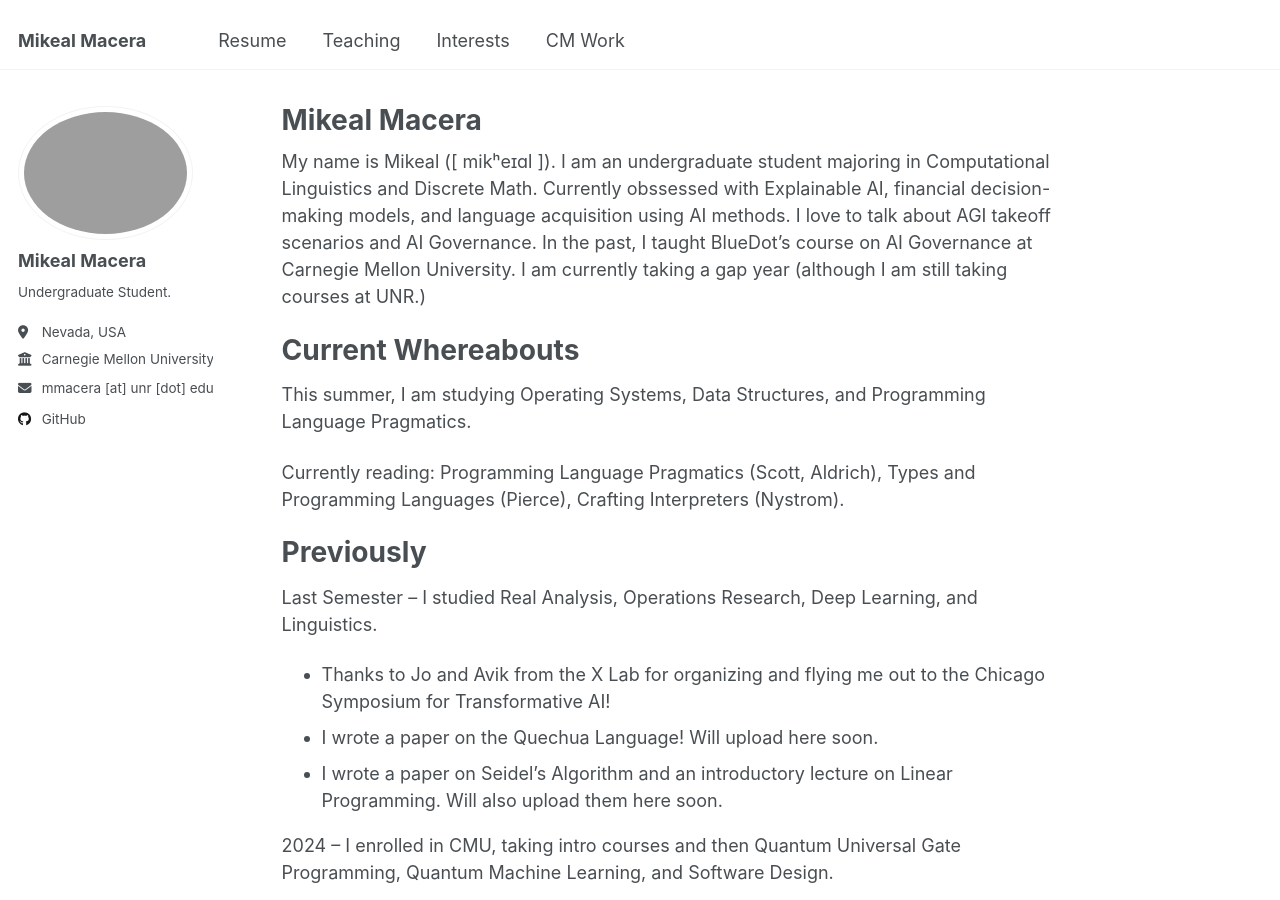
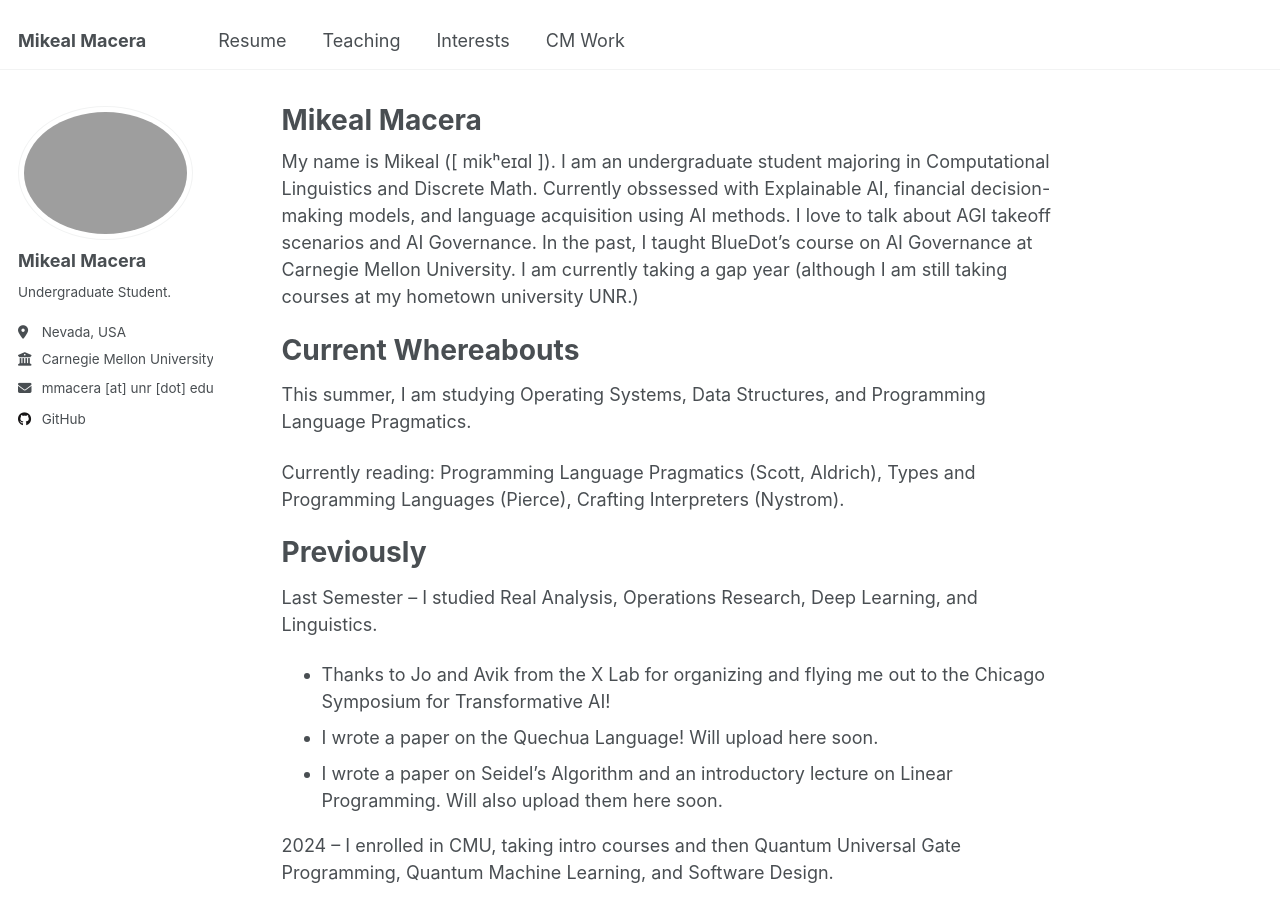
Before and after one commit to mikealmacera/mikealmacera.github.io, a Jekyll site: the page built from _pages/about.md, in a window 1280 px wide and 900 px high. Built offline with Jekyll 4.4.1, drawn with Linux system fonts in a browser that asks for light colours.

Commit message:
Update about.md

```diff
--- a/_pages/about.md
+++ b/_pages/about.md
@@ -7,7 +7,7 @@ redirect_from:
   - /about.html
 ---
 
-My name is Mikeal (\[ mikʰeɪɑl \]). I am an undergraduate student majoring in Computational Linguistics and Discrete Math. Currently obssessed with Explainable AI, financial decision-making models, and language acquisition using AI methods. I love to talk about AGI takeoff scenarios and AI Governance. In the past, I taught BlueDot’s course on AI Governance at Carnegie Mellon University. I am currently taking a gap year (although I am still taking courses at UNR.)
+My name is Mikeal (\[ mikʰeɪɑl \]). I am an undergraduate student majoring in Computational Linguistics and Discrete Math. Currently obssessed with Explainable AI, financial decision-making models, and language acquisition using AI methods. I love to talk about AGI takeoff scenarios and AI Governance. In the past, I taught BlueDot’s course on AI Governance at Carnegie Mellon University. I am currently taking a gap year (although I am still taking courses at my hometown university UNR.)
 
 Current Whereabouts
 ======
```
